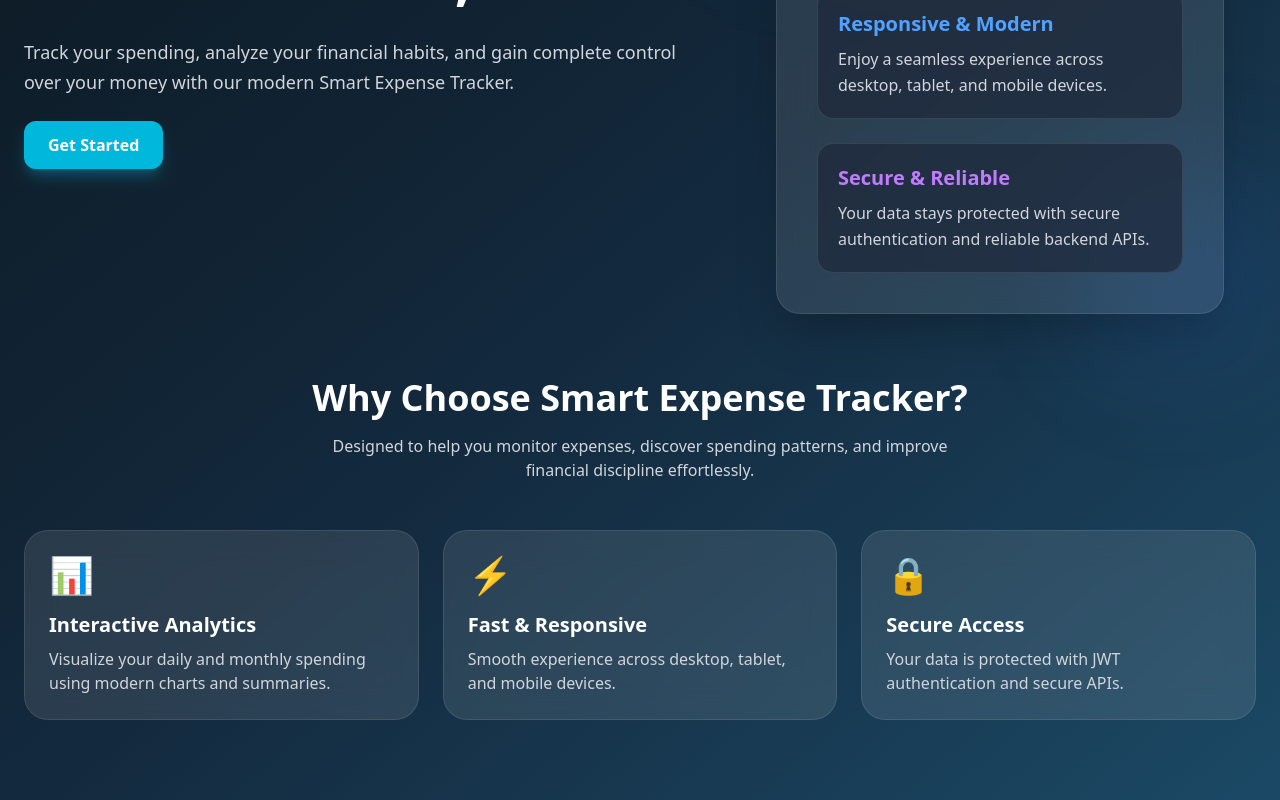
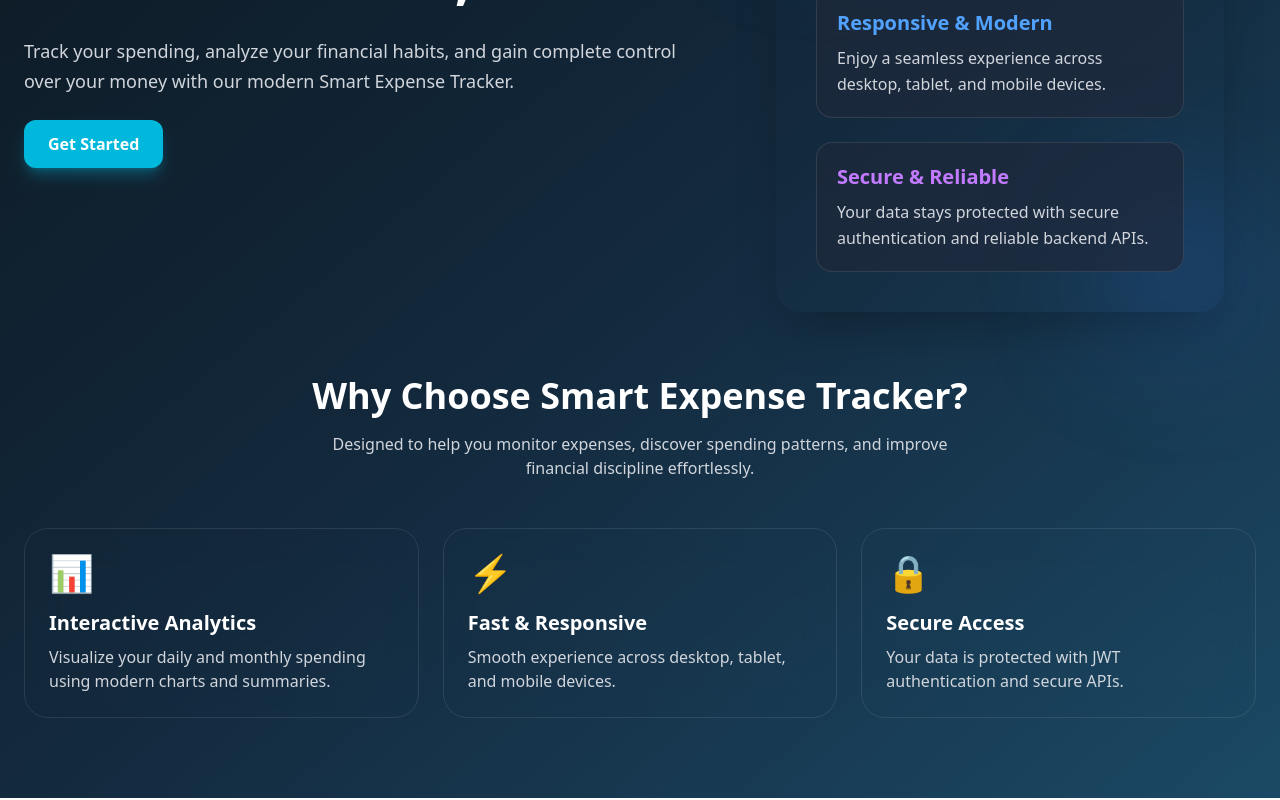
Before and after one commit to Sreesanth-01/smart_expense_tracker-frontend, a React (Vite) app: page /home in a window 1280 px wide. Shown: the part 335-1135 px from the top of the page. Built offline with nearby package versions, Linux system fonts and the light colour scheme.

Commit message:
style: Home page style fix 1

```diff
--- a/src/pages/Home.jsx
+++ b/src/pages/Home.jsx
@@ -1,8 +1,10 @@
 import React, { useContext } from 'react'
 import AuthContext from '../context/AuthContext'
+import { useNavigate } from 'react-router-dom';
 
 const   Home = () => {
   const {userEmail} = useContext(AuthContext);
+  const navigate = useNavigate();
   return (
     <div className="min-h-screen bg-gradient-to-br from-[#0C1821] via-[#13293D] to-[#1B4965] text-white">
       {/* Hero Section */}
@@ -24,7 +26,7 @@ const   Home = () => {
           </p>
 
           <div className="flex flex-col sm:flex-row gap-4">
-            <button className="bg-cyan-500 hover:bg-cyan-600 transition px-6 py-3 rounded-xl font-semibold shadow-lg shadow-cyan-500/30">
+            <button onClick={()=>navigate("/expenses")} className="bg-cyan-500 hover:bg-cyan-600 hover:cursor-pointer transition px-6 py-3 rounded-xl font-semibold shadow-lg shadow-cyan-500/30">
               Get Started
             </button>
           </div>
@@ -37,7 +39,7 @@ const   Home = () => {
             <div className="absolute -top-8 -left-8 w-40 h-40 bg-cyan-500/20 rounded-full blur-3xl"></div>
             <div className="absolute -bottom-8 -right-8 w-40 h-40 bg-blue-500/20 rounded-full blur-3xl"></div>
 
-            <div className="relative bg-white/10 border border-white/10 backdrop-blur-xl rounded-3xl p-10 shadow-2xl">
+            <div className="relative  rounded-3xl p-10 shadow-2xl">
               <div className="space-y-6">
 
                 <div className="bg-[#1E293B]/70 rounded-2xl p-5 border border-white/10">
@@ -86,7 +88,7 @@ const   Home = () => {
         </div>
 
         <div className="grid grid-cols-1 md:grid-cols-2 lg:grid-cols-3 gap-6">
-          <div className="bg-white/10 border border-white/10 rounded-3xl p-6 backdrop-blur-lg hover:scale-105 transition duration-300">
+          <div className=" border border-white/10 rounded-3xl p-6 backdrop-blur-lg hover:scale-105 transition duration-300">
             <div className="text-4xl mb-4">📊</div>
             <h3 className="text-xl font-semibold mb-2">Interactive Analytics</h3>
             <p className="text-gray-300">
@@ -94,7 +96,7 @@ const   Home = () => {
             </p>
           </div>
 
-          <div className="bg-white/10 border border-white/10 rounded-3xl p-6 backdrop-blur-lg hover:scale-105 transition duration-300">
+          <div className=" border border-white/10 rounded-3xl p-6 backdrop-blur-lg hover:scale-105 transition duration-300">
             <div className="text-4xl mb-4">⚡</div>
             <h3 className="text-xl font-semibold mb-2">Fast & Responsive</h3>
             <p className="text-gray-300">
@@ -102,7 +104,7 @@ const   Home = () => {
             </p>
           </div>
 
-          <div className="bg-white/10 border border-white/10 rounded-3xl p-6 backdrop-blur-lg hover:scale-105 transition duration-300">
+          <div className=" border border-white/10 rounded-3xl p-6 backdrop-blur-lg hover:scale-105 transition duration-300">
             <div className="text-4xl mb-4">🔒</div>
             <h3 className="text-xl font-semibold mb-2">Secure Access</h3>
             <p className="text-gray-300">
```
